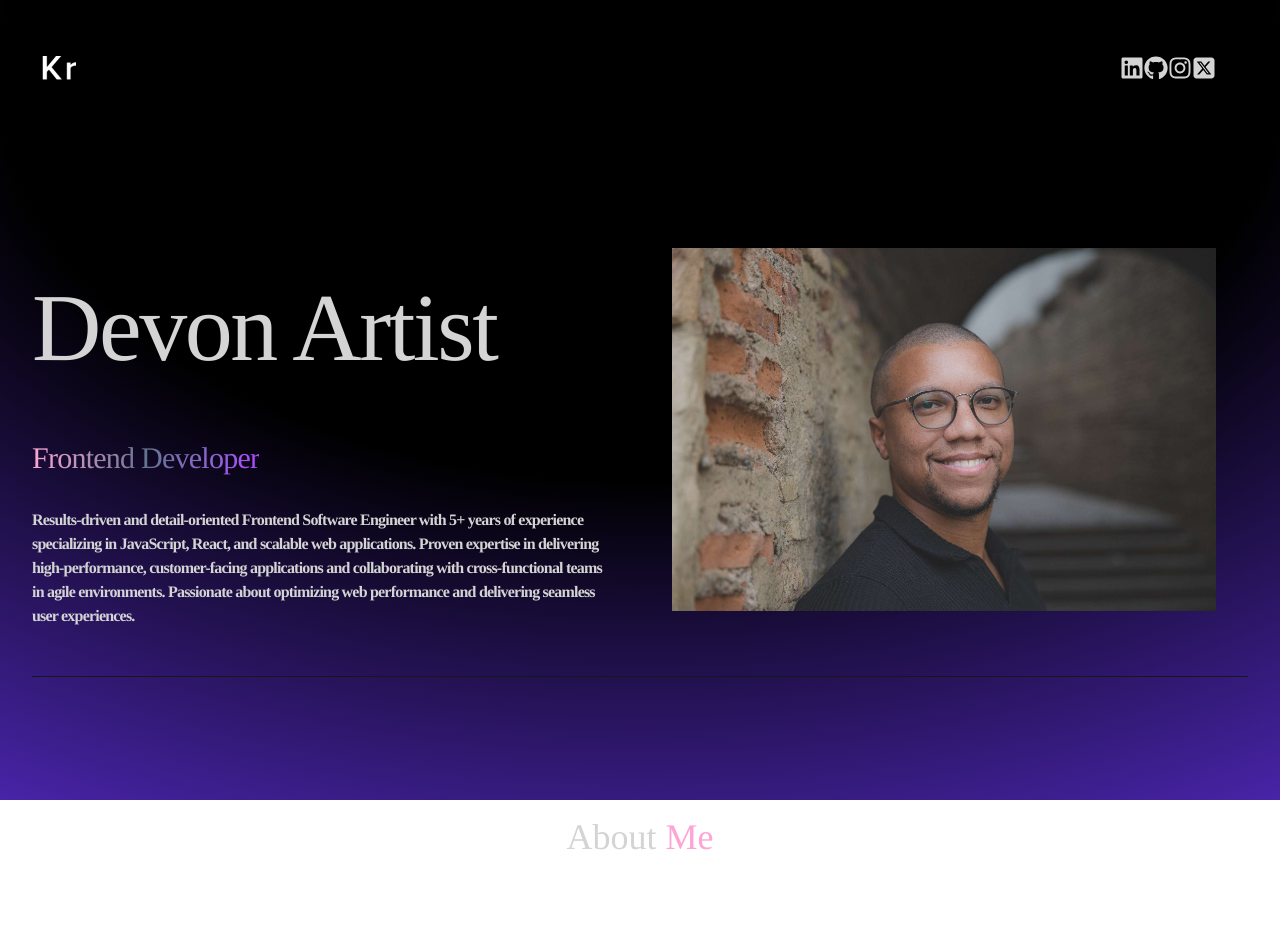
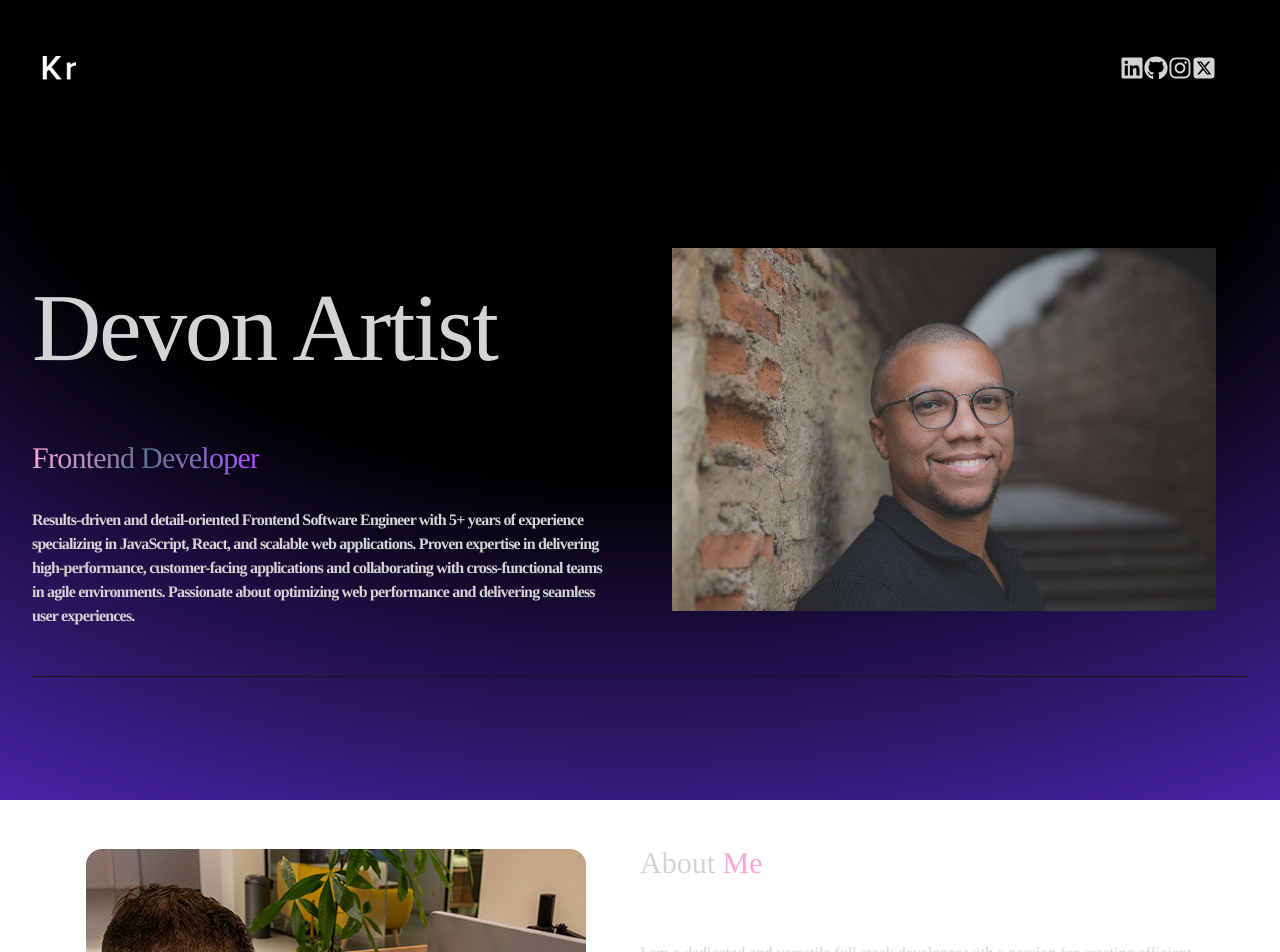
Before and after one commit to dartist1/react-portfolio-devon, a React (Vite) app: page / in a window 1280 px wide. Shown: the top 952 px of the page. Built offline with nearby package versions, Linux system fonts and the light colour scheme.

Commit message:
fixed about me location

```diff
--- a/src/assets/components/About.jsx
+++ b/src/assets/components/About.jsx
@@ -4,10 +4,7 @@
 
 const About = () => {
   return <div className="border-b border-neutral-900 pb-4">
-    <h2 className="my-20 text-center text-4xl">
-        About
-        <span className="text-pink-300"> Me</span>
-    </h2>
+
     <div className="flex flex-wrap">
         <motion.div whileInView={{opacity: 1, x:0 }} initial={{ opacity: 0, x: -100 }} transition={{ duration: 0.5 }} className="w-full lg:w-1/2 lg:p-8">
             <div className="flex items-center justify-center">
@@ -15,6 +12,10 @@
             </div>
         </motion.div>
         <motion.div whileInView={{ opacity:1, x:0 }} initial={{ opacity:0, x:100 }} transition={{ duration: 0.5 }} className="w-full lg:w-1/2">
+            <h2 className="my-7 text-3xl">
+                About
+                <span className="text-pink-300"> Me</span>
+            </h2>
             <div className="flex justify-center lg:justify-start">
                 <p className="my-2 max-w-xl py-6">{ABOUT_TEXT}</p>
             </div>
```
